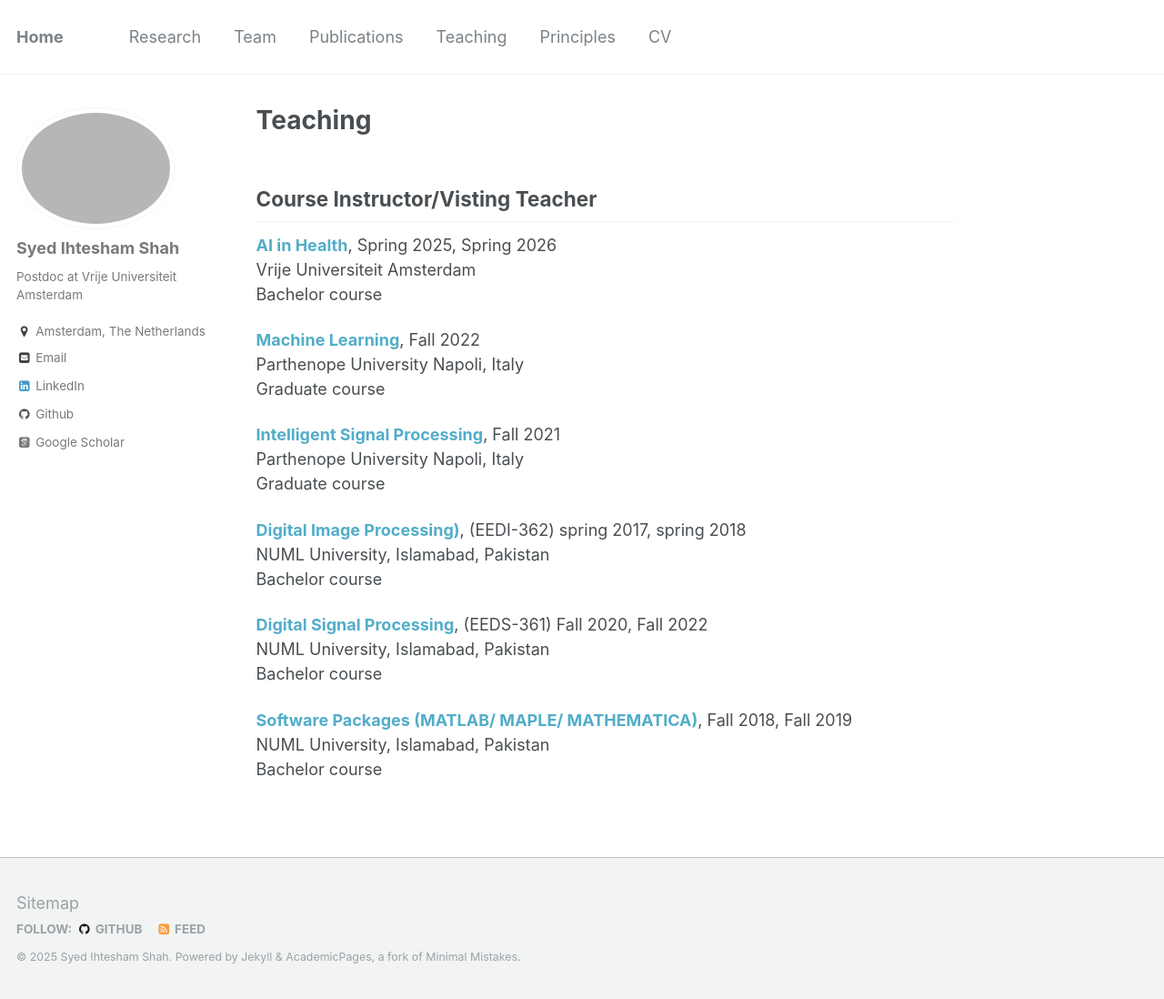
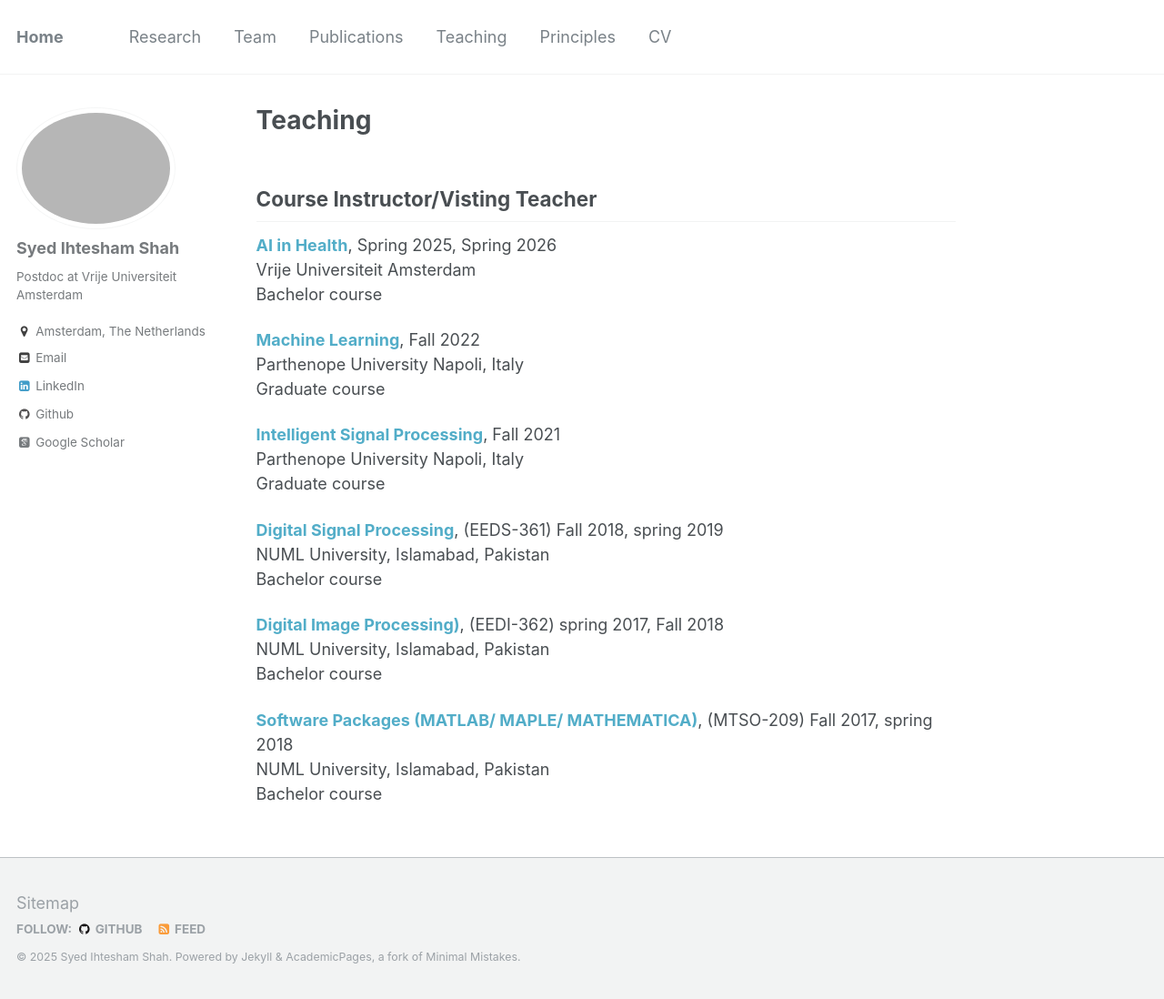
Before and after one commit to IhteshamShah/IhteshamShah.github.io, a Jekyll site: the page built from _pages/teaching.md, in a window 1280 px wide and 1098 px high. Shown: the whole window at 91% size. Built offline with Jekyll 4.4.1, drawn with Linux system fonts in a browser that asks for light colours; some web fonts are replaced.

Commit message:
changed details

```diff
--- a/_pages/teaching.md
+++ b/_pages/teaching.md
@@ -18,14 +18,14 @@ Graduate course
 Parthenope University Napoli, Italy\
 Graduate course
 
-[**Digital Image Processing)**](https://www.numl.edu.pk/programs/program/189), (EEDI-362) spring 2017, spring 2018\
+[**Digital Signal Processing**](https://www.numl.edu.pk/programs/program/189), (EEDS-361) Fall 2018, spring 2019\
 NUML University, Islamabad, Pakistan\
 Bachelor course
 
-[**Digital Signal Processing**](https://www.numl.edu.pk/programs/program/189), (EEDS-361) Fall 2020, Fall 2022\
+[**Digital Image Processing)**](https://www.numl.edu.pk/programs/program/189), (EEDI-362) spring 2017, Fall 2018\
 NUML University, Islamabad, Pakistan\
 Bachelor course
 
-[**Software Packages (MATLAB/ MAPLE/ MATHEMATICA)**](https://www.numl.edu.pk/programs/program/250), Fall 2018, Fall 2019\
+[**Software Packages (MATLAB/ MAPLE/ MATHEMATICA)**](https://www.numl.edu.pk/programs/program/250), (MTSO-209) Fall 2017, spring 2018\
 NUML University, Islamabad, Pakistan\
 Bachelor course
```
